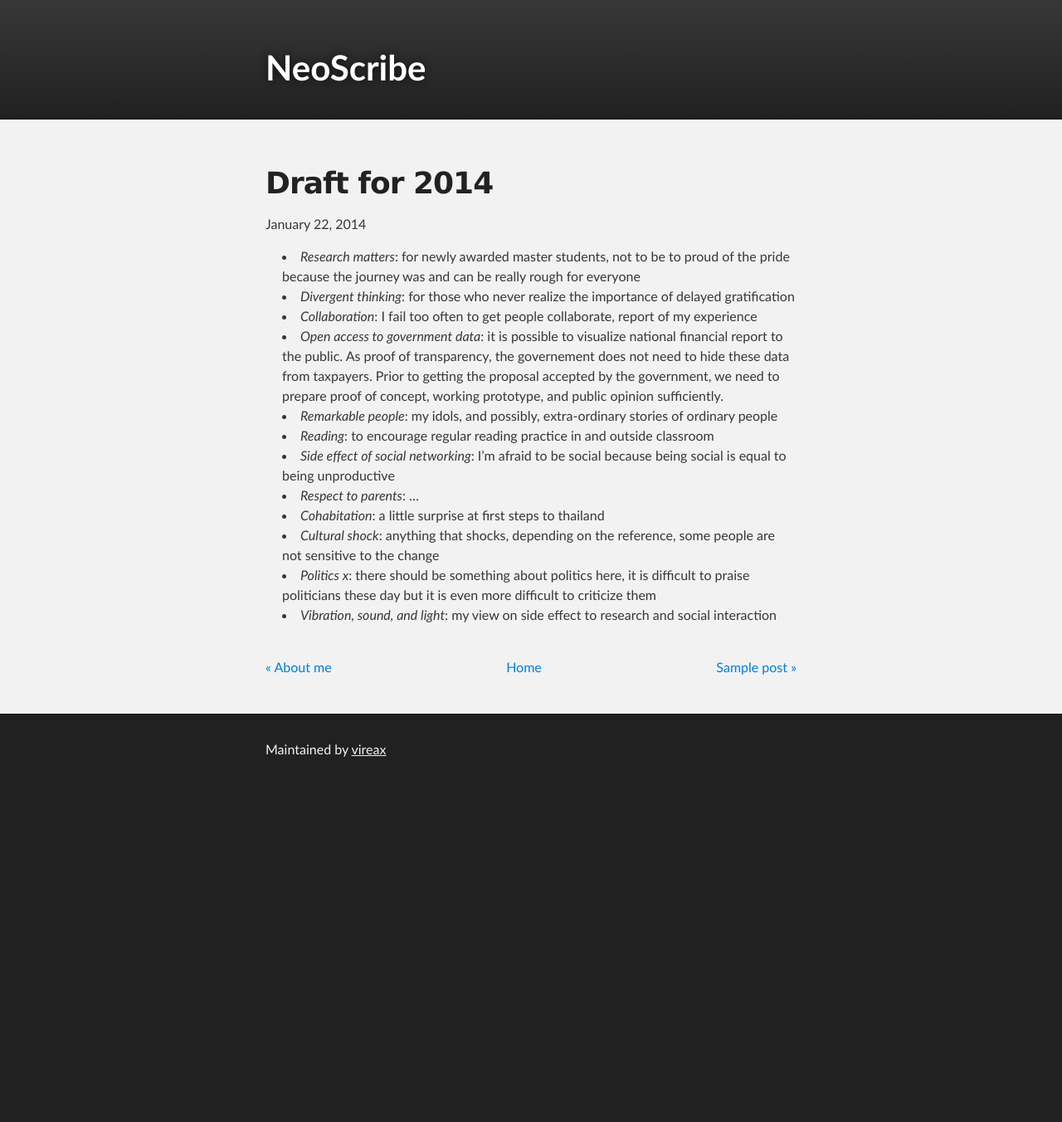
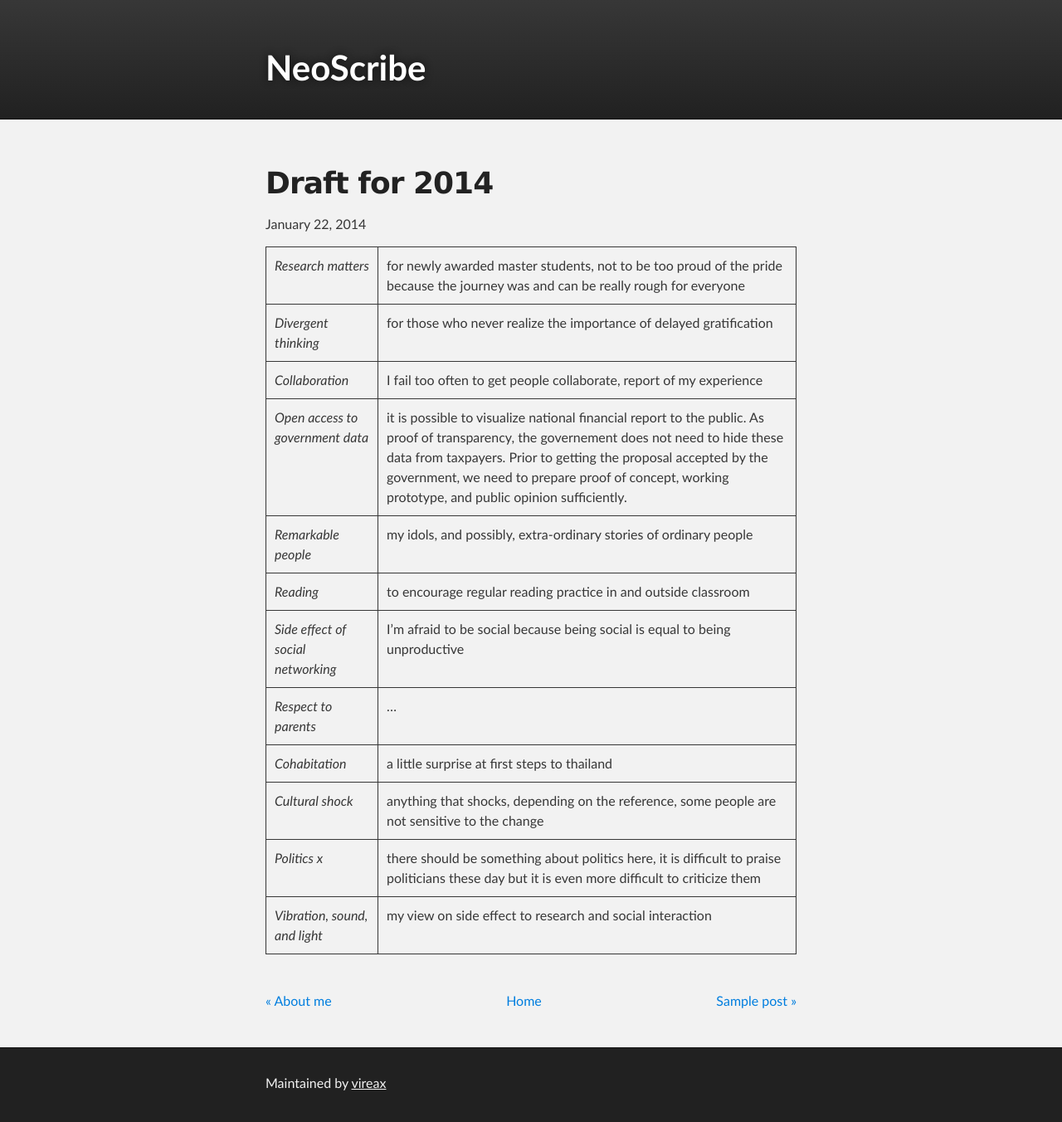
Before and after one commit to vireax/en, a Jekyll site: the page built from _posts/2014-01-22-draft-for-2014.md, in a window 1280 px wide. Shown: the whole page at 83% size. Built offline with Jekyll 4.4.1, drawn with Linux system fonts in a browser that asks for light colours; before the commit the page ends 950 px from its top, so only the background shows below that.

Commit message:
Update 2014-01-22-draft-for-2014.md

```diff
--- a/_posts/2014-01-22-draft-for-2014.md
+++ b/_posts/2014-01-22-draft-for-2014.md
@@ -3,16 +3,16 @@ layout: post
 title: Draft for 2014
 date: 2014-01-22
 ---
-
-- *Research matters*: for newly awarded master students, not to be to proud of the pride because the journey was and can be really rough for everyone
-- *Divergent thinking*: for those who never realize the importance of delayed gratification
-- *Collaboration*: I fail too often to get people collaborate, report of my experience
-- *Open access to government data*: it is possible to visualize national financial report to the public. As proof of transparency, the governement does not need to hide these data from taxpayers. Prior to getting the proposal accepted by the government, we need to prepare proof of concept, working prototype, and public opinion sufficiently.
-- *Remarkable people*: my idols, and possibly, extra-ordinary stories of ordinary people
-- *Reading*: to encourage regular reading practice in and outside classroom
-- *Side effect of social networking*: I'm afraid to be social because being social is equal to being unproductive
-- *Respect to parents*: ...
-- *Cohabitation*: a little surprise at first steps to thailand
-- *Cultural shock*: anything that shocks, depending on the reference, some people are not sensitive to the change
-- *Politics x*: there should be something about politics here, it is difficult to praise politicians these day but it is even more difficult to criticize them
-- *Vibration, sound, and light*: my view on side effect to research and social interaction
+|-----------------------|-------------------------------|
+| *Research matters*    | for newly awarded master students, not to be too proud of the pride because the journey was and can be really rough for everyone  |
+| *Divergent thinking*  | for those who never realize the importance of delayed gratification |
+| *Collaboration*       | I fail too often to get people collaborate, report of my experience |
+| *Open access to government data*  | it is possible to visualize national financial report to the public. As proof of transparency, the governement does not need to hide these data from taxpayers. Prior to getting the proposal accepted by the government, we need to prepare proof of concept, working prototype, and public opinion sufficiently.  |
+| *Remarkable people*   | my idols, and possibly, extra-ordinary stories of ordinary people |
+| *Reading*   | to encourage regular reading practice in and outside classroom  |
+| *Side effect of social networking*  | I'm afraid to be social because being social is equal to being unproductive |
+| *Respect to parents*  |  ...  |
+| *Cohabitation*  | a little surprise at first steps to thailand  |
+| *Cultural shock*  | anything that shocks, depending on the reference, some people are not sensitive to the change |
+| *Politics x*  | there should be something about politics here, it is difficult to praise politicians these day but it is even more difficult to criticize them  |
+| *Vibration, sound, and light* | my view on side effect to research and social interaction |
```
